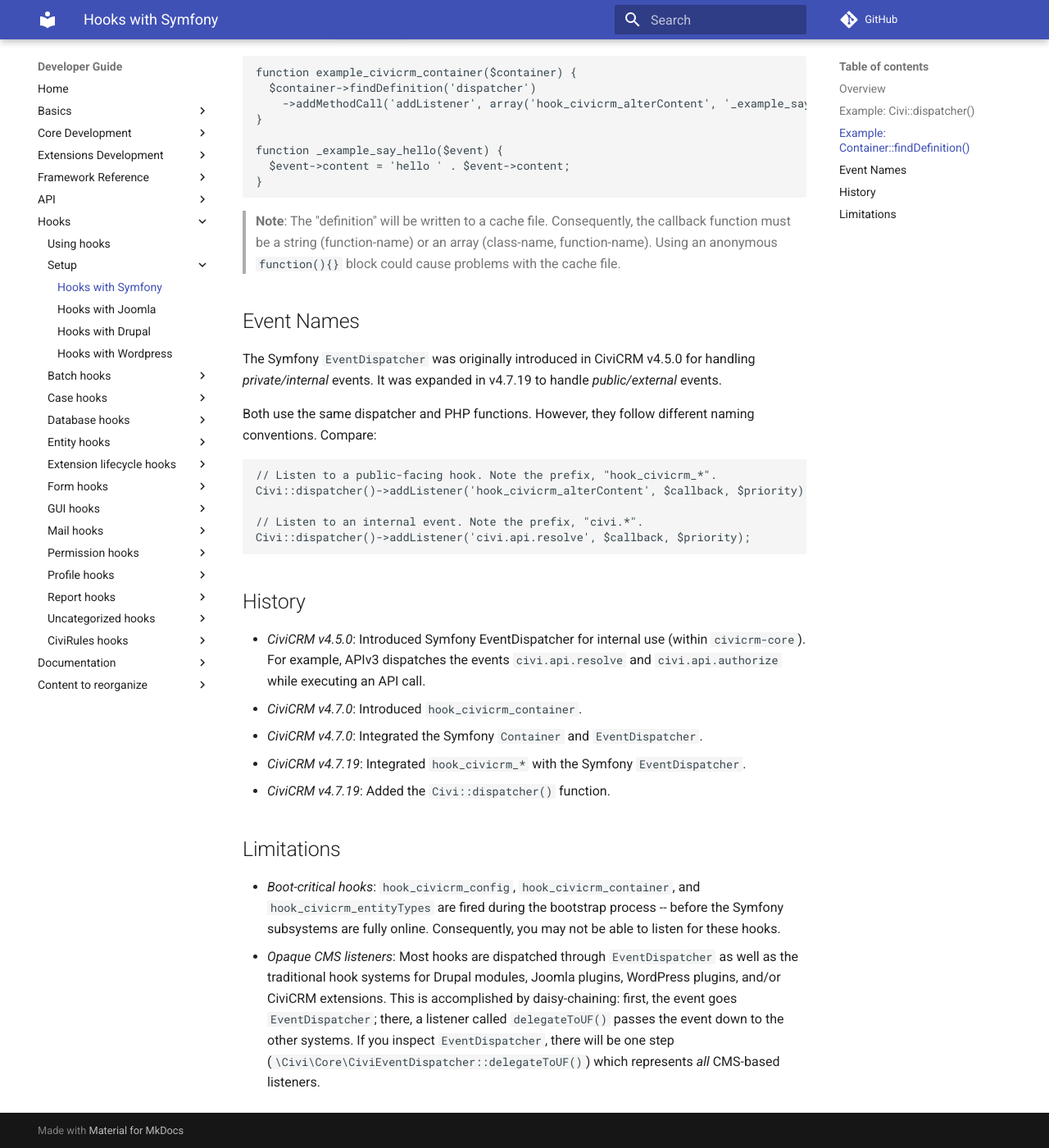
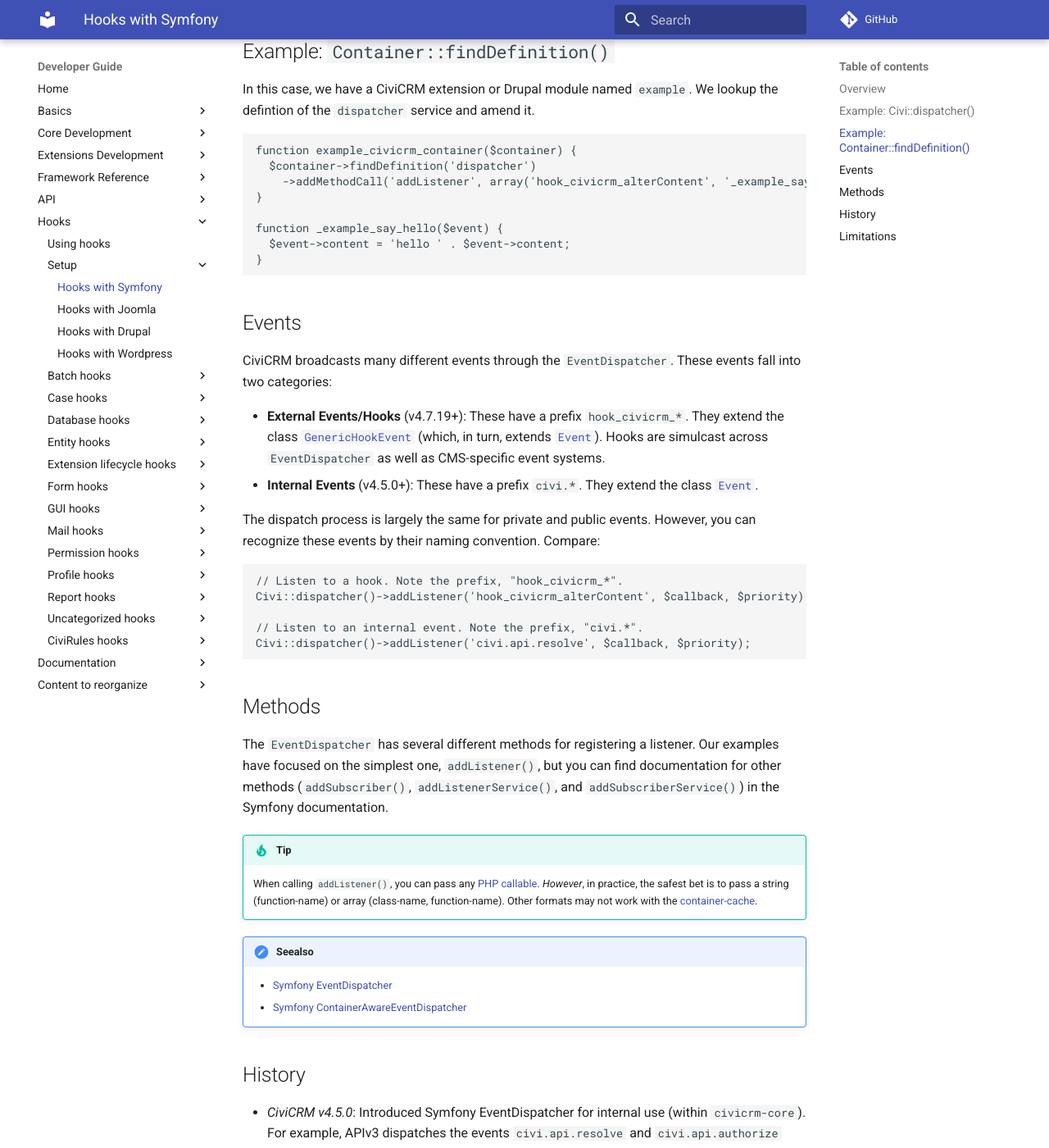
Before and after one commit to civicrm/civicrm-dev-docs, an MkDocs documentation site: the page built from docs/hooks/setup/symfony.md, in a window 1280 px wide and 1400 px high, scrolled down 1204 px. Shown: the whole window at 82% size. Built offline with MkDocs 1.6.1 and Material for MkDocs 9.7.7, drawn with Linux system fonts in a browser that asks for light colours; comment, search, counter and statistics services are not loaded; old or Windows-style settings are respelled for this version of MkDocs; some of the changed text lies outside the part shown.

Commit message:
docs/hooks/setup/symfony.md - Multiple updates
 * Rewrite "Events"
 * Use more consistent style in the two examples
 * Move some "notes" into new section, "Methods"

````diff
--- a/docs/hooks/setup/symfony.md
+++ b/docs/hooks/setup/symfony.md
@@ -57,32 +60,51 @@
 }
 ```
 
-> __Note__: The "definition" will be written to a cache file.  Consequently,
-> the callback function must be a string (function-name) or an array
-> (class-name, function-name).  Using an anonymous `function(){}` block
-> could cause problems with the cache file.
-
 <!--
   TODO: an example using a container-service and tag.  See "Registering Event Listeners
   in the Service Container" from http://symfony.com/doc/2.7/components/event_dispatcher.html
 -->
 
-## Event Names
+## Events
 
-The Symfony `EventDispatcher` was originally introduced in CiviCRM v4.5.0 for
-handling *private/internal* events.  It was expanded in v4.7.19 to handle
-*public/external* events.
+CiviCRM broadcasts many different events through the `EventDispatcher`. These
+events fall into two categories:
 
-Both use the same dispatcher and PHP functions.  However, they follow different
-naming conventions.  Compare:
+ * __External Events/Hooks__ (v4.7.19+): These have a prefix `hook_civicrm_*`. They extend
+   the class [`GenericHookEvent`](https://github.com/civicrm/civicrm-core/blob/master/Civi/Core/Event/GenericHookEvent.php)
+   (which, in turn, extends  [`Event`](http://api.symfony.com/2.7/Symfony/Component/EventDispatcher/Event.html)).
+   Hooks are simulcast across `EventDispatcher` as well as CMS-specific event systems.
+ * __Internal Events__ (v4.5.0+): These have a prefix `civi.*`. They extend
+   the class  [`Event`](http://api.symfony.com/2.7/Symfony/Component/EventDispatcher/Event.html).
+
+The dispatch process is largely the same for private and public events. However,
+you can recognize these events by their naming convention. Compare:
 
 ```php
-// Listen to a public-facing hook. Note the prefix, "hook_civicrm_*".
+// Listen to a hook. Note the prefix, "hook_civicrm_*".
 Civi::dispatcher()->addListener('hook_civicrm_alterContent', $callback, $priority);
 
 // Listen to an internal event. Note the prefix, "civi.*".
 Civi::dispatcher()->addListener('civi.api.resolve', $callback, $priority);
 ```
+
+## Methods
+
+The `EventDispatcher` has several different methods for registering a listener. Our examples
+have focused on the simplest one, `addListener()`, but you can find documentation for
+other methods (`addSubscriber()`, `addListenerService()`, and `addSubscriberService()`)
+in the Symfony documentation.
+
+!!! tip
+    When calling `addListener()`, you can pass any [PHP callable](http://php.net/manual/en/language.types.callable.php).
+    _However_, in practice, the safest bet is to pass a string (function-name) or array
+    (class-name, function-name). Other formats may not work with the
+    [container-cache](http://symfony.com/doc/2.7/components/dependency_injection/compilation.html).
+
+!!! seealso
+    * [Symfony EventDispatcher](http://symfony.com/doc/2.7/components/event_dispatcher.html)
+    * [Symfony ContainerAwareEventDispatcher](http://symfony.com/doc/2.7/components/event_dispatcher/container_aware_dispatcher.html)
+
 
 ## History
 
````
Also changed, not shown: other parts of docs/hooks/setup/symfony.md (+8 -5 lines).
